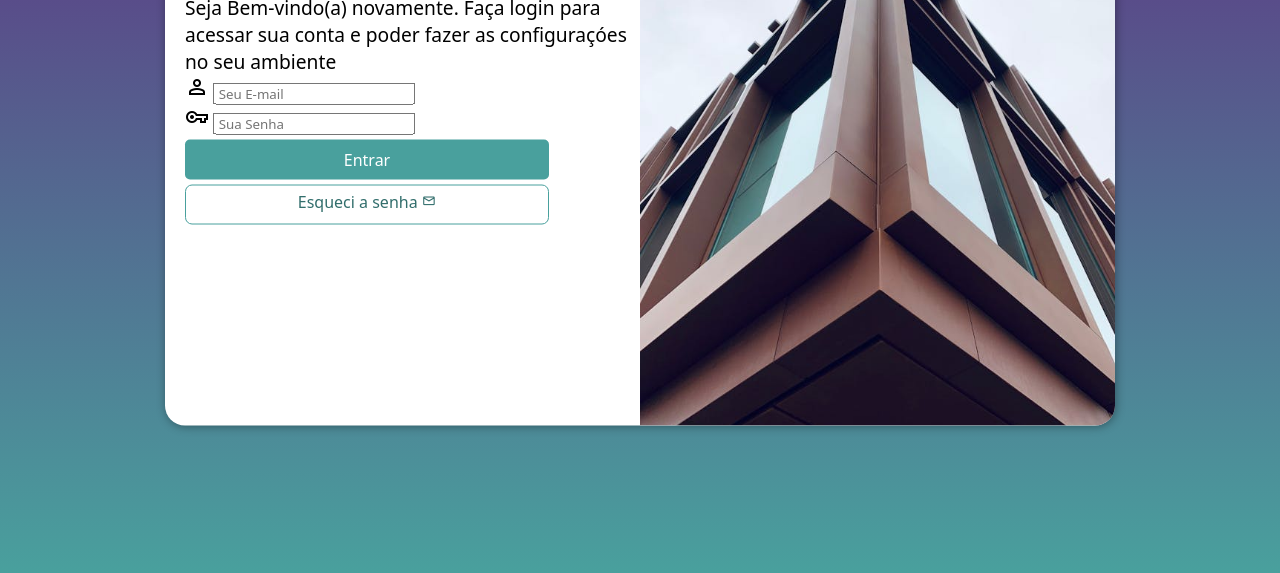
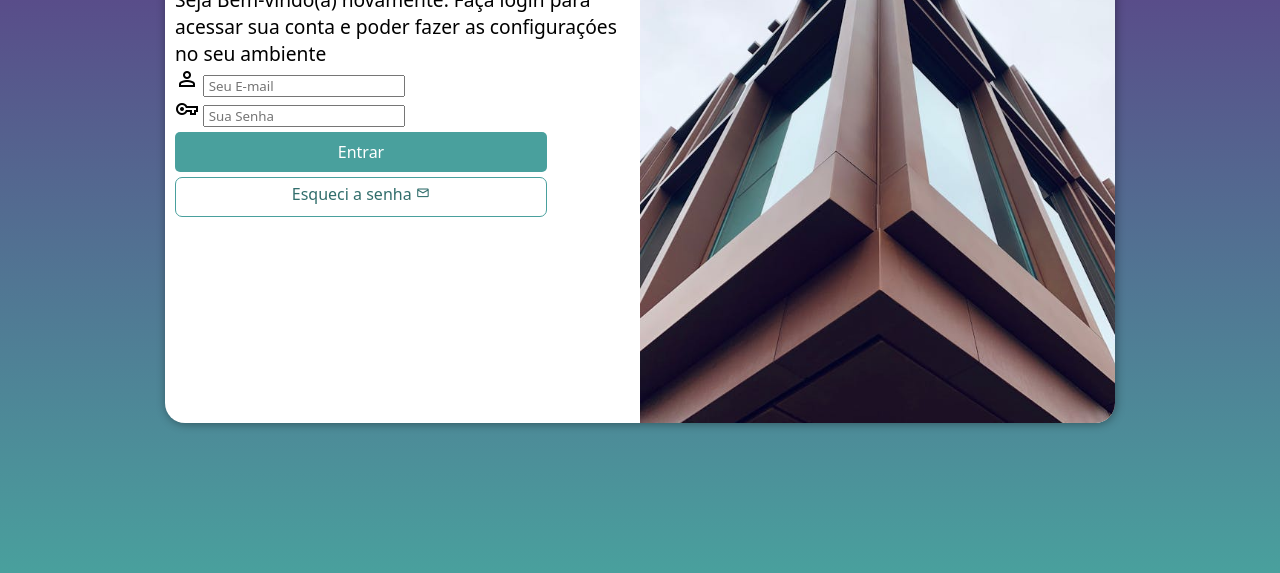
Before and after one commit to joaovvds/projeto-login, a plain HTML site: page index.html in a window 1280 px wide. Shown: the part 227-800 px from the top of the page. Drawn offline with nearby package versions, Linux system fonts and the light colour scheme.

Commit message:
atualizando tamanho do padding do formulario

```diff
--- a/estilos/style.css
+++ b/estilos/style.css
@@ -38,7 +38,7 @@ section#login {
     transform: translate(-50%, -50%);
 
     background-color: white;
-    height: 505px;
+    height: 500px;
     width: 250px;
     border-radius: 20px;
     box-shadow: 1px 1px 10px rgba(0, 0, 0, 0.367);
@@ -64,11 +64,12 @@ div#imagem {
 
 section#login > div#formulario {
     display: block;
-    padding: 20px;
+    padding: 10px;
 }
 
 div#formulario > h1 {
      text-align: center;
+
      margin-bottom: 10px;
 
 }
```
